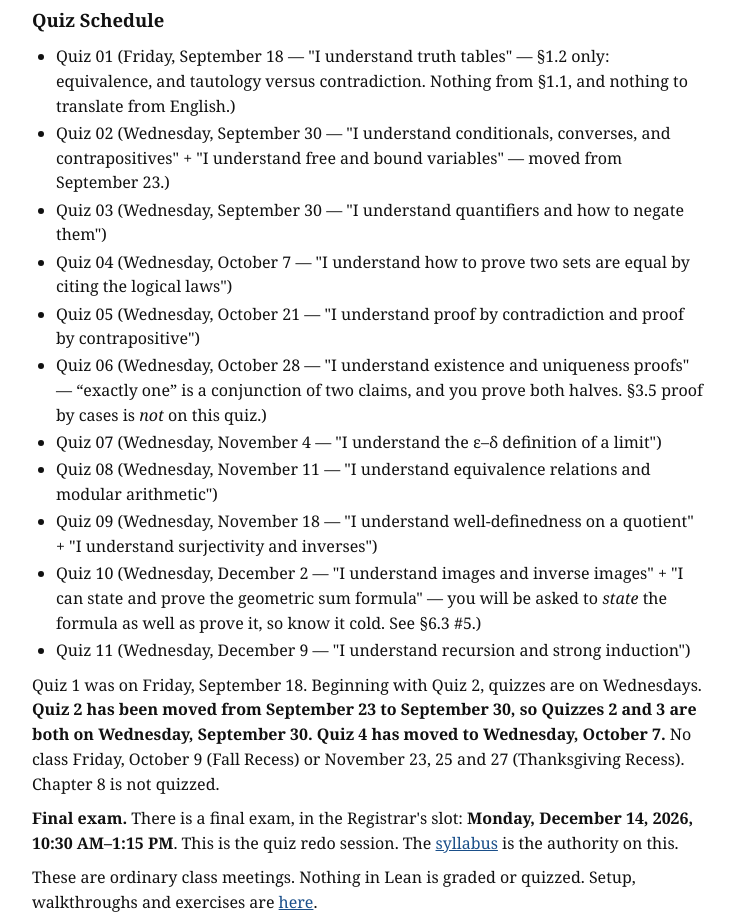
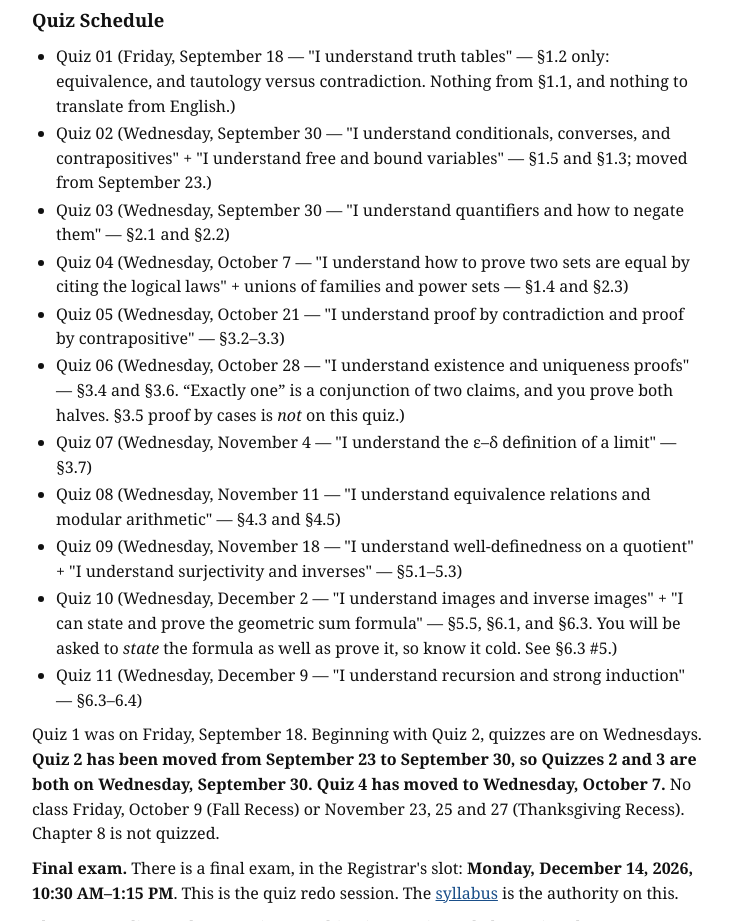
Before and after one commit to tdupu/tdupu.github.io, a plain HTML site: page logic/2026/math2055.html in a window 1280 px wide. Shown: the part 980-1901 px from the top of the page, without its empty margins (272-1007 px from the left). Drawn offline with Linux system fonts and the light colour scheme.

Commit message:
List sections for every MATH 2055 quiz

```diff
--- a/logic/2026/math2055.html
+++ b/logic/2026/math2055.html
@@ -57,16 +57,16 @@ Taylor Dupuy &middot; Innovation E439 &middot; office hours Wednesday 8:30&ndash
 
 <ul>
 <li>Quiz 01 (Friday, September 18 &mdash; "I understand truth tables" &mdash; &sect;1.2 only: equivalence, and tautology versus contradiction. Nothing from &sect;1.1, and nothing to translate from English.)</li>
-<li>Quiz 02 (Wednesday, September 30 &mdash; "I understand conditionals, converses, and contrapositives" + "I understand free and bound variables" &mdash; moved from September 23.)</li>
-<li>Quiz 03 (Wednesday, September 30 &mdash; "I understand quantifiers and how to negate them")</li>
-<li>Quiz 04 (Wednesday, October 7 &mdash; "I understand how to prove two sets are equal by citing the logical laws")</li>
-<li>Quiz 05 (Wednesday, October 21 &mdash; "I understand proof by contradiction and proof by contrapositive")</li>
-<li>Quiz 06 (Wednesday, October 28 &mdash; "I understand existence and uniqueness proofs" &mdash; &ldquo;exactly one&rdquo; is a conjunction of two claims, and you prove both halves. &sect;3.5 proof by cases is <i>not</i> on this quiz.)</li>
-<li>Quiz 07 (Wednesday, November 4 &mdash; "I understand the &epsilon;&ndash;&delta; definition of a limit")</li>
-<li>Quiz 08 (Wednesday, November 11 &mdash; "I understand equivalence relations and modular arithmetic")</li>
-<li>Quiz 09 (Wednesday, November 18 &mdash; "I understand well-definedness on a quotient" + "I understand surjectivity and inverses")</li>
-<li>Quiz 10 (Wednesday, December 2 &mdash; "I understand images and inverse images" + "I can state and prove the geometric sum formula" &mdash; you will be asked to <i>state</i> the formula as well as prove it, so know it cold. See &sect;6.3 &#35;5.)</li>
-<li>Quiz 11 (Wednesday, December 9 &mdash; "I understand recursion and strong induction")</li>
+<li>Quiz 02 (Wednesday, September 30 &mdash; "I understand conditionals, converses, and contrapositives" + "I understand free and bound variables" &mdash; &sect;1.5 and &sect;1.3; moved from September 23.)</li>
+<li>Quiz 03 (Wednesday, September 30 &mdash; "I understand quantifiers and how to negate them" &mdash; &sect;2.1 and &sect;2.2)</li>
+<li>Quiz 04 (Wednesday, October 7 &mdash; "I understand how to prove two sets are equal by citing the logical laws" + unions of families and power sets &mdash; &sect;1.4 and &sect;2.3)</li>
+<li>Quiz 05 (Wednesday, October 21 &mdash; "I understand proof by contradiction and proof by contrapositive" &mdash; &sect;3.2&ndash;3.3)</li>
+<li>Quiz 06 (Wednesday, October 28 &mdash; "I understand existence and uniqueness proofs" &mdash; &sect;3.4 and &sect;3.6. &ldquo;Exactly one&rdquo; is a conjunction of two claims, and you prove both halves. &sect;3.5 proof by cases is <i>not</i> on this quiz.)</li>
+<li>Quiz 07 (Wednesday, November 4 &mdash; "I understand the &epsilon;&ndash;&delta; definition of a limit" &mdash; &sect;3.7)</li>
+<li>Quiz 08 (Wednesday, November 11 &mdash; "I understand equivalence relations and modular arithmetic" &mdash; &sect;4.3 and &sect;4.5)</li>
+<li>Quiz 09 (Wednesday, November 18 &mdash; "I understand well-definedness on a quotient" + "I understand surjectivity and inverses" &mdash; &sect;5.1&ndash;5.3)</li>
+<li>Quiz 10 (Wednesday, December 2 &mdash; "I understand images and inverse images" + "I can state and prove the geometric sum formula" &mdash; &sect;5.5, &sect;6.1, and &sect;6.3. You will be asked to <i>state</i> the formula as well as prove it, so know it cold. See &sect;6.3 &#35;5.)</li>
+<li>Quiz 11 (Wednesday, December 9 &mdash; "I understand recursion and strong induction" &mdash; &sect;6.3&ndash;6.4)</li>
 </ul>
 
 <p>
```
